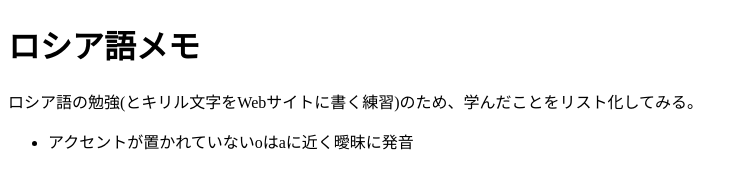
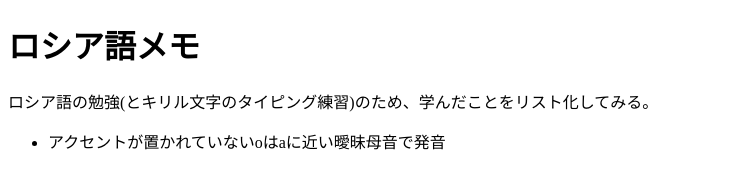
Before and after one commit to Naofumi-Q/nao.github.io, a plain HTML site: page Russian.html in a window 1280 px wide. Shown: the whole page, without its empty margins (0-746 px from the left). Drawn offline with nearby package versions, Linux system fonts and the light colour scheme.

Commit message:
Update Russian.html

```diff
--- a/Russian.html
+++ b/Russian.html
@@ -6,9 +6,9 @@
 </head>
 <body>
     <h1>ロシア語メモ</h1>
-    <p>ロシア語の勉強(とキリル文字をWebサイトに書く練習)のため、学んだことをリスト化してみる。</p>
+    <p>ロシア語の勉強(とキリル文字のタイピング練習)のため、学んだことをリスト化してみる。</p>
     <ul>
-        <li>アクセントが置かれていないоはaに近く曖昧に発音</li>
+        <li>アクセントが置かれていないоはaに近い曖昧母音で発音</li>
 
     </ul>
 </body>
```
